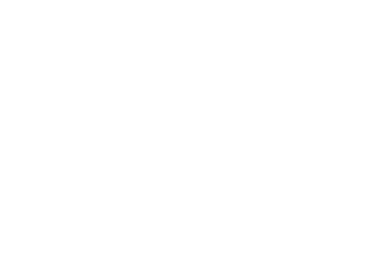
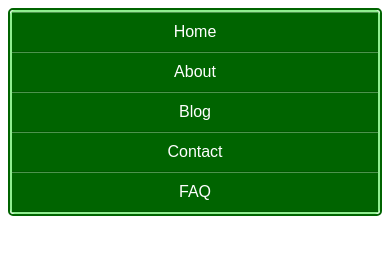
Before and after one commit to lukewalt/interactive-navigation-bar, a plain HTML site: page index.html in a window 390 px wide. Drawn offline with Linux system fonts and the light colour scheme.

Commit message:
added flex properties, colors, and hover seudo-class

```diff
--- a/index.html
+++ b/index.html
@@ -2,8 +2,30 @@
 <html>
   <head>
   <title>Interactive Navigation Bar</title>
+  <link rel="stylesheet" type="text/css" href="navigation.css">
   </head>
   <body>
+    <header>
+    <nav id="main-nav">
+      <ul class="nav-items">
+        <li>
+          <a href="home.html">Home</a>
+        </li>
+        <li>
+          <a href="about.html">About</a>
+        </li>
+        <li>
+          <a href="blog.html">Blog</a>
+        </li>
+        <li>
+          <a href="contact.html">Contact</a>
+        </li>
+        <li>
+          <a href="faq.html">FAQ</a>
+        </li>
+      </ul>
+    </nav>
+  </header>
 
 
   </body>
--- a/navigation.css
+++ b/navigation.css
@@ -1,2 +1,67 @@
 
 /*<------------------- Main Nav ------------------->*/
+
+header {
+  border: 2px solid darkgreen;
+  border-radius: 5px;
+}
+
+#main-nav {
+  border: 2px solid lightgreen;
+  border-radius: 5px;
+}
+
+.nav-items {
+  list-style: none;
+  margin: 0;
+
+  background: darkgreen;
+
+  display: flex;
+
+  flex-flow: row wrap;
+  justify-content: flex-start;
+}
+
+.nav-items a {
+  text-decoration: none;
+  display: block;
+  padding: 1em;
+  padding-bottom: 1.3em;
+  color: white;
+  font-family: sans-serif;
+}
+
+.nav-items a:hover {
+  background: lightgreen;
+  color: darkgreen;
+}
+
+
+/*<------------------- Main Nav Media Queries ------------------->*/
+
+
+@media all and (max-width: 800px) {
+  .nav-items {
+    justify-content: space-around;
+  }
+}
+
+@media all and (max-width: 600px) {
+  .nav-items {
+    flex-flow: column wrap;
+    padding: 0;
+  }
+
+  .nav-items a {
+    text-align: center;
+    padding: 10px;
+    border-top: 1px solid rgba(255,255,255,0.3);
+    border-bottom: 1px solid rgba(0,0,0,0.1);
+  }
+
+
+  .navigation li:last-of-type a {
+    border-bottom: none;
+  }
+}
```
